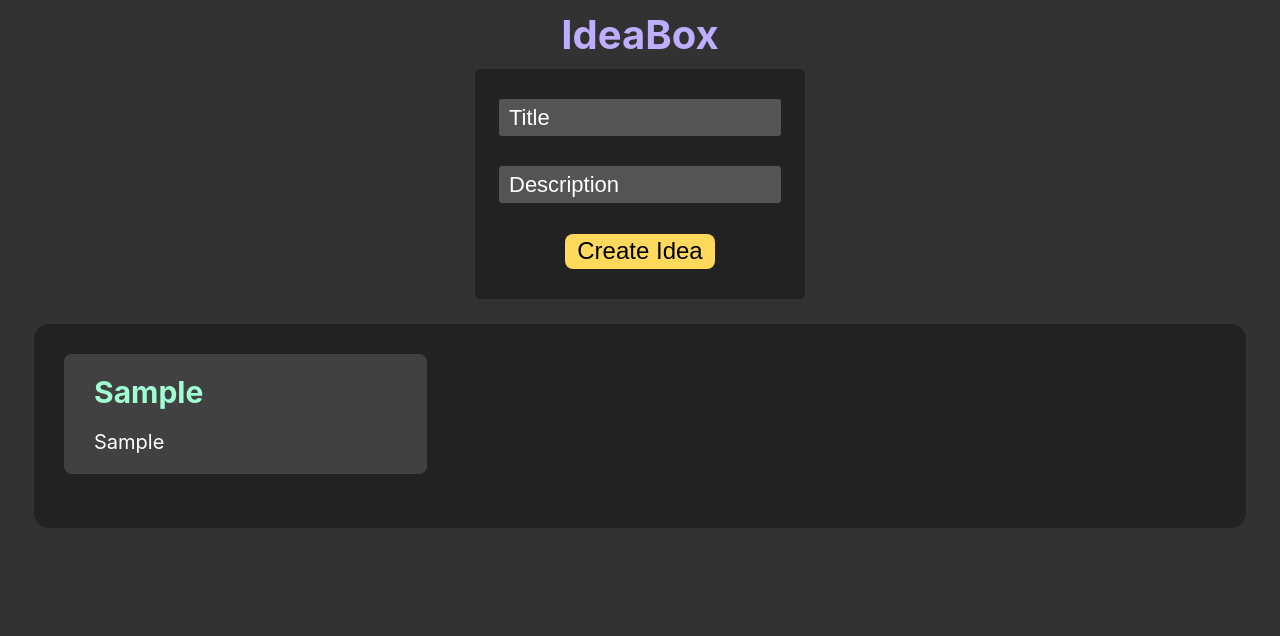
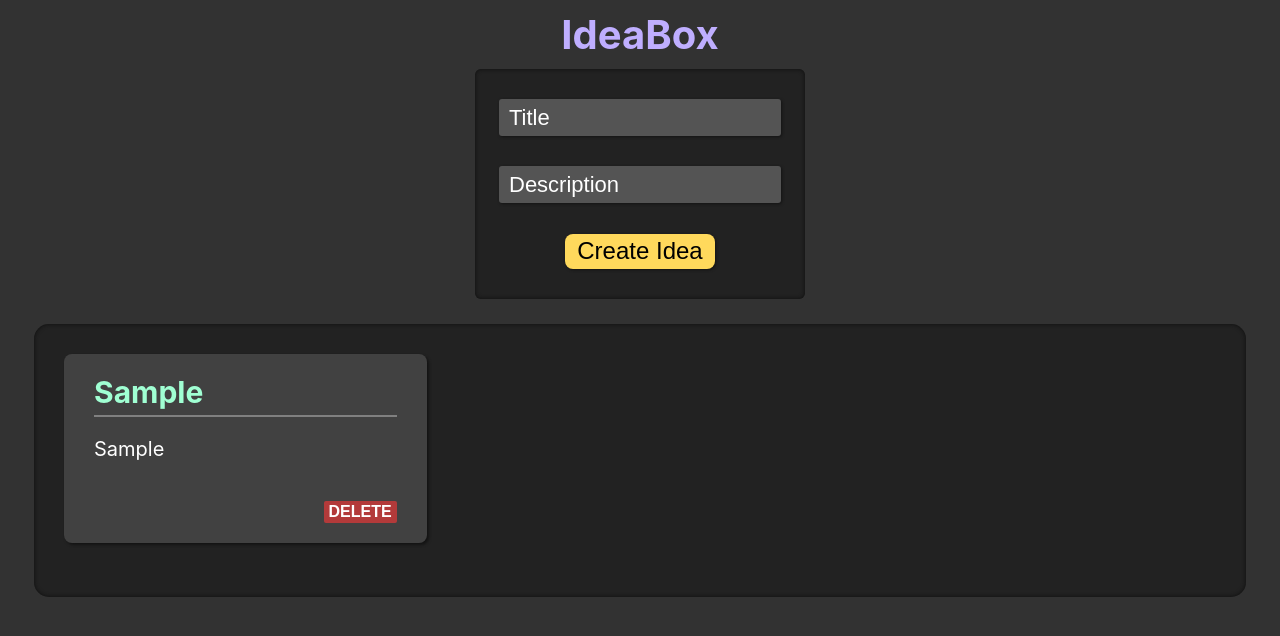
Before and after one commit to edwindelbosque/IdeaBox-React2, a React (Create React App) app: page / in a window 1280 px wide. Both pictures are taken after typing "Sample", "Sample" into the empty fields and a click on the button "Create Idea". Shown: the top 636 px of the page. Built offline with nearby package versions, Linux system fonts and the light colour scheme.

Commit message:
Ability to delete ideas

```diff
--- a/src/App.js
+++ b/src/App.js
@@ -17,12 +17,19 @@ class App extends Component {
     })
   }
 
+  deleteIdea = (id) => {
+    const filteredIdeas = this.state.ideas.filter(idea => idea.id !== id)
+    this.setState({
+      ideas: filteredIdeas
+    })
+  }
+
   render() {
     return (
       <div className='main-app'>
         <h1>IdeaBox</h1>
         <Form submitIdea={this.createIdea} />
-        <Ideas ideas={this.state.ideas} />
+        <Ideas ideas={this.state.ideas} deleteIdea={this.deleteIdea} />
       </div>
     )
   }
--- a/src/Card.css
+++ b/src/Card.css
@@ -1,15 +1,19 @@
 article {
   background-color: #414141;
   border-radius: 8px;
+  box-shadow: 2px 2px 3px #131313;
   display: inline-block;
   margin: 0 0 1.5em;
   width: 100%;
 }
 
 article h1 {
+  border-bottom : 2px solid gray;
   color: #a0ffd3;
   font-size: 30px;
+  margin: 0;
   margin: 20px 30px;
+  padding-bottom: 5px;
   word-wrap: break-word;
 }
 
@@ -18,3 +22,21 @@ article p {
   margin: 20px 30px;
   word-wrap: break-word;
 }
+
+article button {
+  background-color: #b33a3a;
+  border-radius: 2px;
+  border: none;
+  color: white;
+  float: right;
+  font-size: 16px;
+  font-weight: bold;
+  margin: 20px 30px;
+  padding: 2px 5px;
+  transition: .1s;
+}
+
+article button:hover {
+  background-color: #8b3434;
+  transition: .1s;
+}
--- a/src/Card.js
+++ b/src/Card.js
@@ -1,12 +1,15 @@
 import React from 'react';
 import './Card.css';
 
-const Card = ({ idea }) => {
+const Card = ({ title, description, deleteIdea, id }) => {
 
   return (
-    <article key={idea.id}>
-      <h1>{idea.title}</h1>
-      <p>{idea.description}</p>
+    <article>
+      <h1>{title}</h1>
+      <p>{description}</p>
+      <button onClick={() => deleteIdea(id)}>
+        DELETE
+      </button>
     </article>
   );
 }
--- a/src/Form.css
+++ b/src/Form.css
@@ -8,6 +8,9 @@ form {
   justify-content: space-around;
   padding: 15px;
   width: 300px;
+  -moz-box-shadow:    inset 0 0 4px #0c0c0c;
+  -webkit-box-shadow: inset 0 0 4px #121212;
+  box-shadow:         inset 0 0 4px #0e0e0e;
 }
 
 form input {
@@ -19,6 +22,7 @@ form input {
   height: 35px;
   padding-left: 10px;
   width: 90%;
+  box-shadow: 1px 1px 3px #131313;
 }
 
 form button {
@@ -28,6 +32,7 @@ form button {
   font-size: 24px;
   height: 35px;
   width: 150px;
+  box-shadow: 1px 1px 3px #131313;
 }
 
 ::placeholder {
--- a/src/Ideas.css
+++ b/src/Ideas.css
@@ -7,4 +7,7 @@ main {
   margin-top: 25px;
   padding: 30px;
   width: 90%;
+  -moz-box-shadow:    inset 0 0 4px #0c0c0c;
+  -webkit-box-shadow: inset 0 0 4px #121212;
+  box-shadow:         inset 0 0 4px #0e0e0e;
 }
--- a/src/Ideas.js
+++ b/src/Ideas.js
@@ -2,11 +2,21 @@ import React from 'react';
 import './Ideas.css';
 import Card from './Card';
 
-const Ideas = ({ ideas }) => {
+const Ideas = ({ ideas, deleteIdea }) => {
 
   return (
     <main>
-      {ideas.map(oneIdea => <Card idea={oneIdea} />)}
+      {ideas.map(idea => {
+        return (
+          <Card
+            title={idea.title}
+            description={idea.description}
+            id={idea.id}
+            key={idea.id}
+            deleteIdea={deleteIdea}
+          />
+        )
+      })}
     </main>
   );
 }
--- a/src/index.css
+++ b/src/index.css
@@ -15,3 +15,7 @@ code {
   font-family: source-code-pro, Menlo, Monaco, Consolas, "Courier New",
     monospace;
 }
+
+button:focus {
+  outline: none;
+}
```
